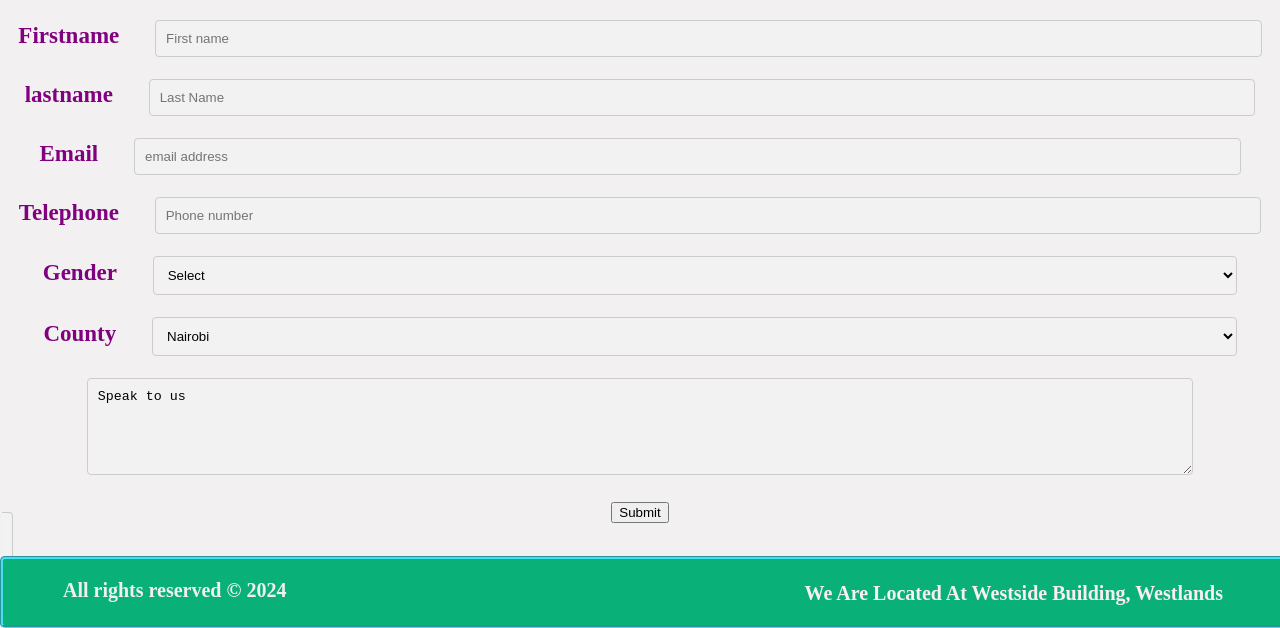
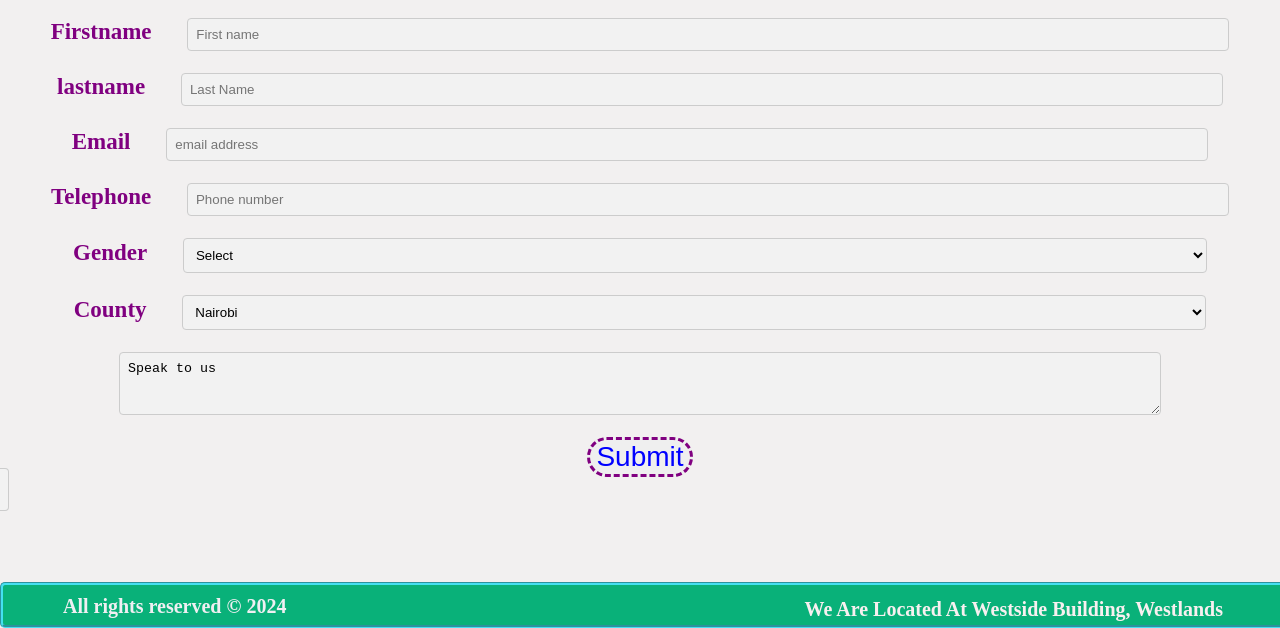
Before and after one commit to Elegido7/My_first_porfolio_CSS, a plain HTML site: page contact.html in a window 1280 px wide. Shown: the part 172-800 px from the top of the page. Drawn offline with Linux system fonts and the light colour scheme.

Commit message:
linked to styles.css

```diff
--- a/contact.html
+++ b/contact.html
@@ -4,7 +4,7 @@
     <meta charset="UTF-8" />
     <meta name="viewport" content="width=device-width, initial-scale=1.0" />
     <title>REVO_AI</title>
-    <link rel="stylesheet" href="index.css" />
+    <link rel="stylesheet" href="styles.css" />
   </head>
   <body id="contact">
     <nav>
@@ -64,11 +64,10 @@
         <option value="Mk">Makueni</option>
       </select>
       <br />
-      <textarea cols="10" rows="5">Speak to us</textarea>
+      <textarea cols="7" rows="3">Speak to us</textarea>
       <br />
-      <div id="button">
       <button type="submit">Submit</button>
-    </div>
+
     </form>
   </Section>
     <footer>
```
